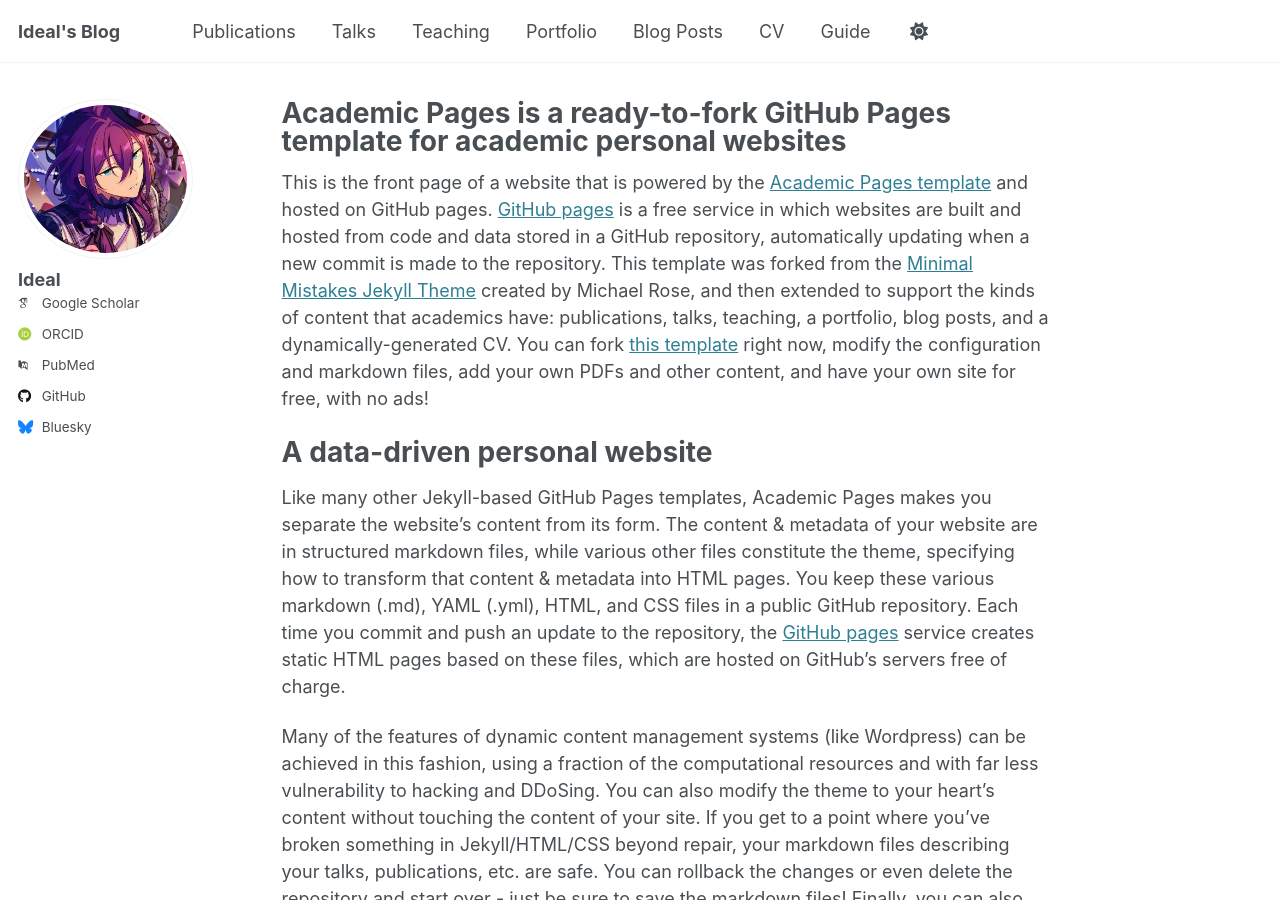
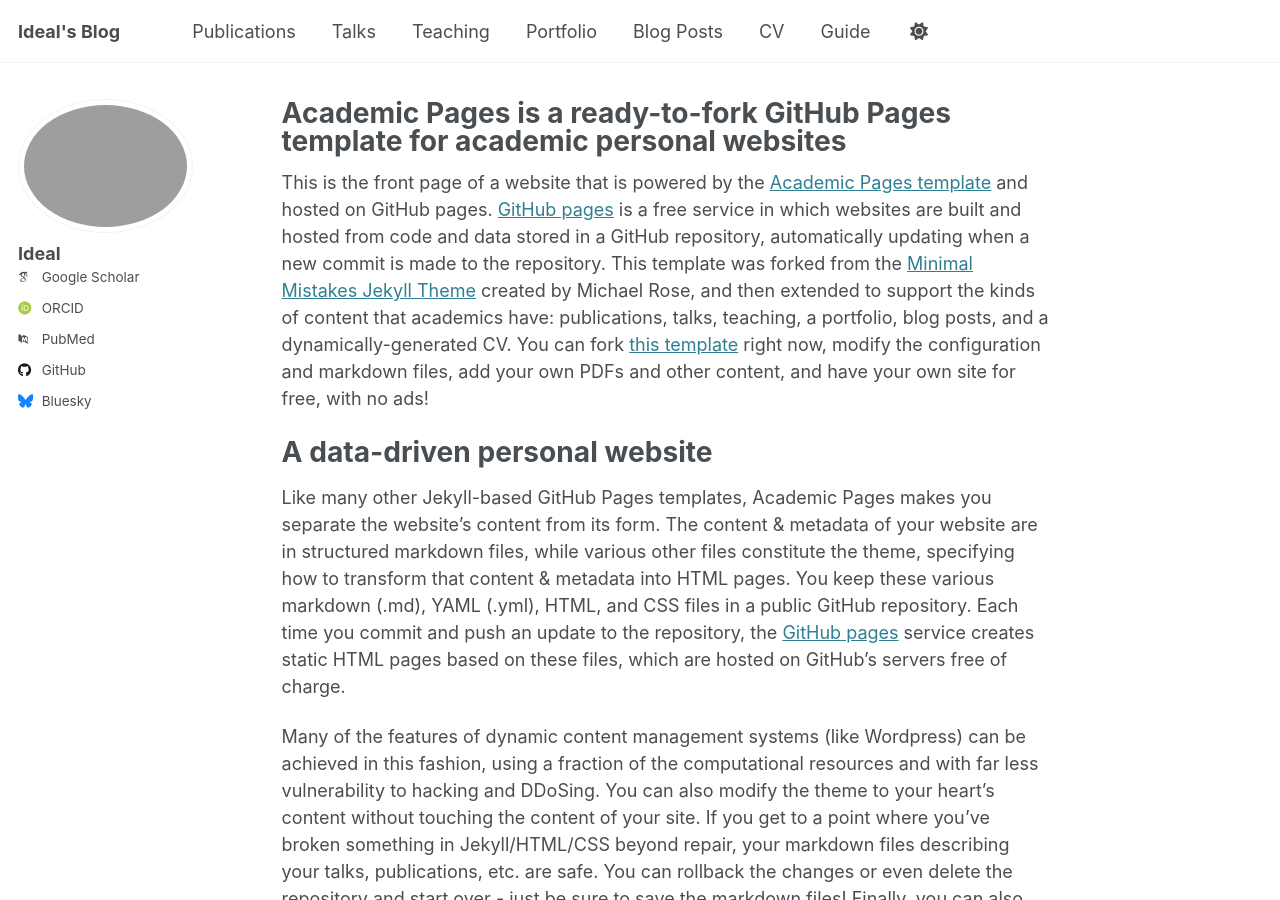
Before and after one commit to Malyuk-afk/IdealsBlog, a Jekyll site: the page built from _pages/about.md, in a window 1280 px wide and 900 px high. Built offline with Jekyll 4.4.1, drawn with Linux system fonts in a browser that asks for light colours; some web fonts are replaced.

Commit message:
AyaseMayoi

```diff
--- a/_config.yml
+++ b/_config.yml
@@ -22,7 +22,7 @@ repository               : "academicpages/academicpages.github.io"
 #               Additional customization can be done by editing /_includes/author-profile.html
 author:
   # Biographic information
-  avatar           : "AyaseMayoi.jpg"
+  avatar           : "AyaseMayoi.png"
   name             : "Ideal"
   pronouns         : # example: "she/her"
   bio              :
```
Also changed, not shown: 1 other file.
